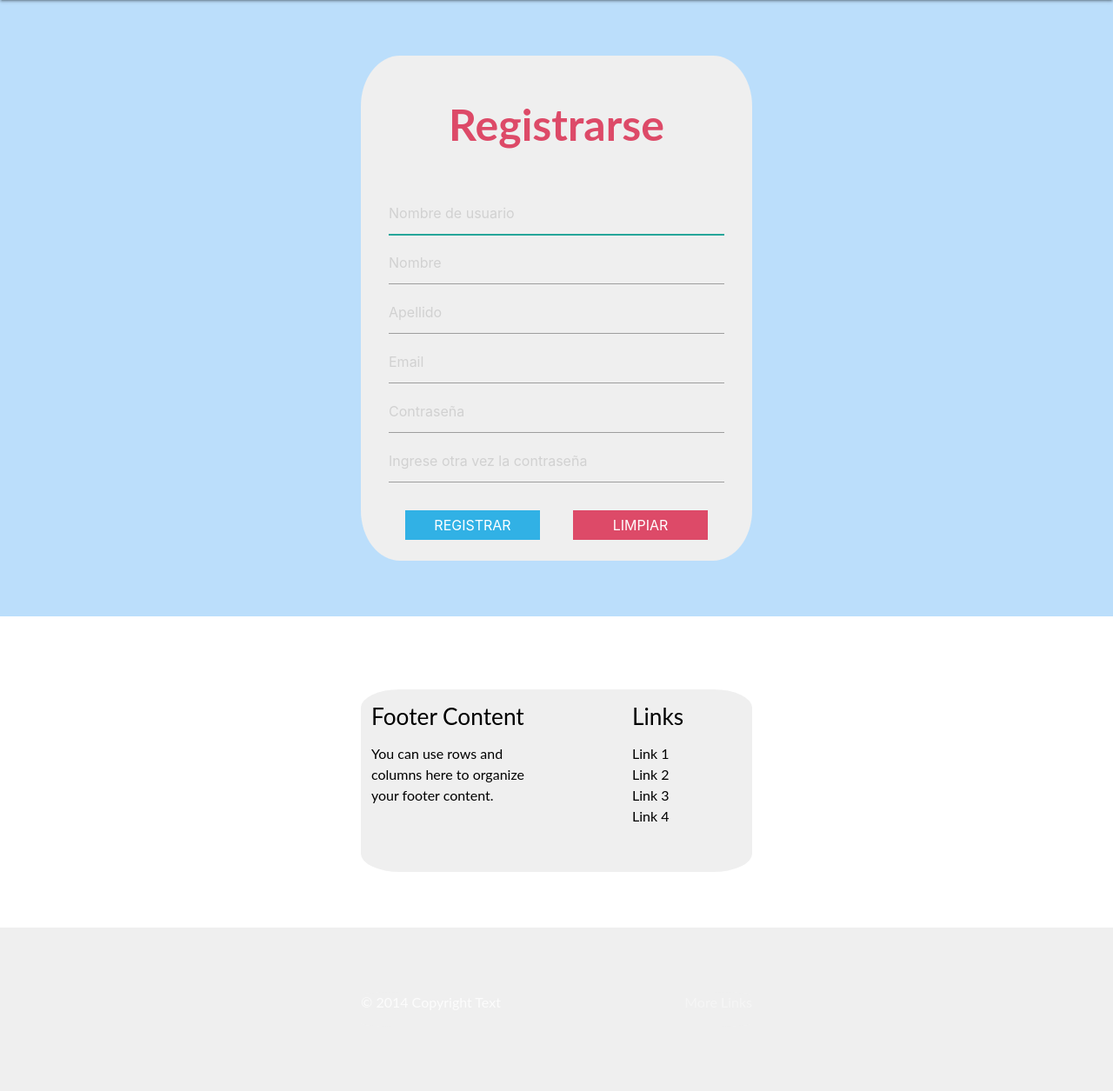
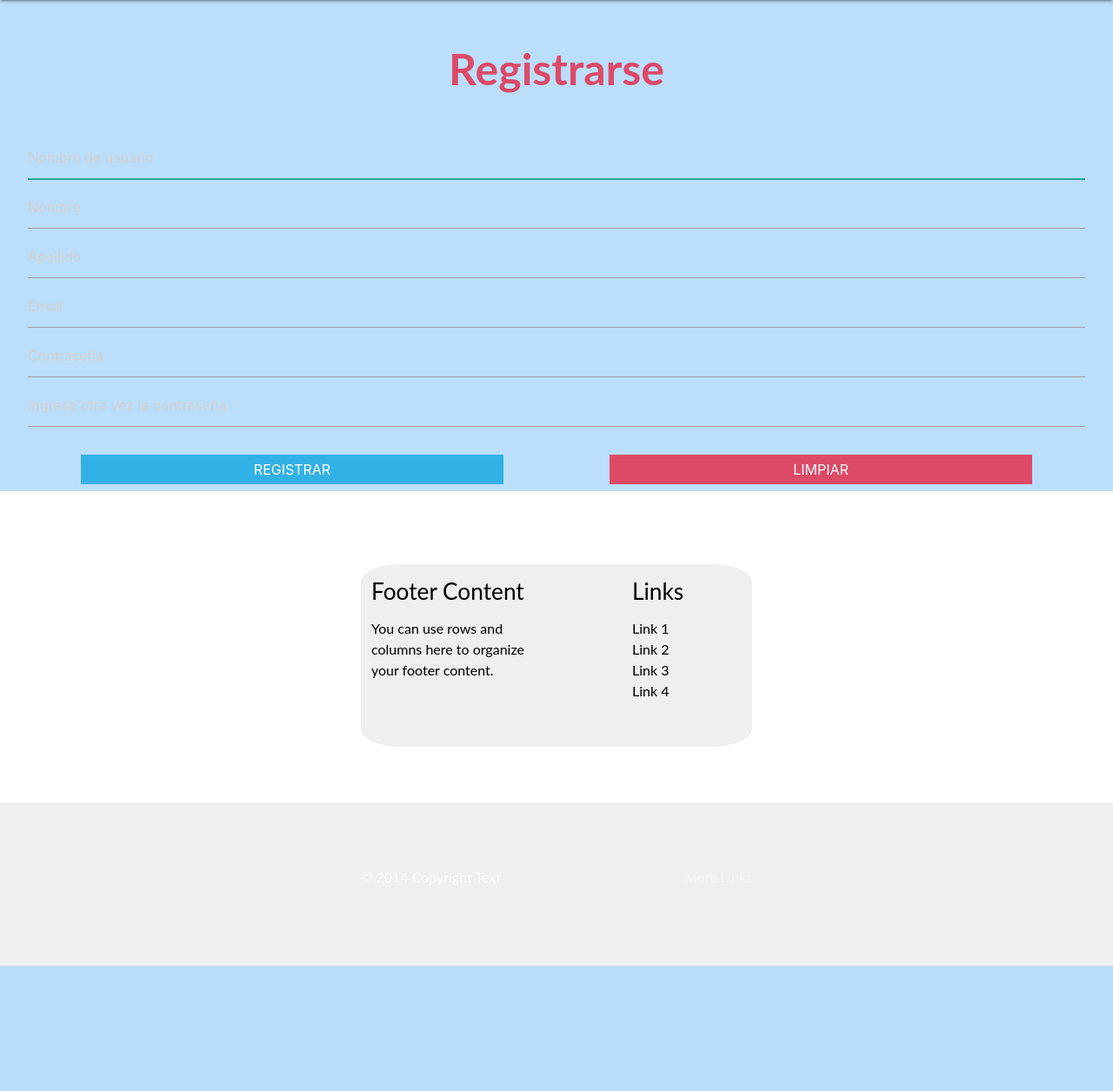
Before and after one commit to elwuapo/OKCasa, a Django app: page /registro in a window 1280 px wide. Shown: the part 64-1319 px from the top of the page at 87% size. After the commit the page ends 1175 px from the top, so only its background shows below. Run offline with Django 3.2, Linux system fonts and the light colour scheme; some libraries are stand-ins or nearby versions.

Commit message:
cambio de registro

```diff
--- a/web/templates/login.html
+++ b/web/templates/login.html
@@ -34,7 +34,7 @@
    </ul>
    <!------------------------------------------------------------------------------------------------------------------------->
    <!-- FORMULARIO -->
-    <div class="container">
+    <div class="contenedorxs">
         <div class="form__top">
             <h2><span>Iniciar Sesion</span></h2>
         </div>
@@ -54,7 +54,7 @@
             <a href="#" style="font-size:80%;">¿Has olvidado tu contraseña?</a>
 
             <div class="btn__form">
-                <input class="btn__submit" type="submit" value="REGISTRAR">
+                <input class="btn__submit" type="submit" value="INICIAR SESION">
                 <input class="btn__reset" type="reset" value="LIMPIAR">
             </div>
 
--- a/web/templates/registro.html
+++ b/web/templates/registro.html
@@ -34,7 +34,7 @@
    </ul>
    <!------------------------------------------------------------------------------------------------------------------------->
    <!-- FORMULARIO -->
-    <div class="container">
+    <div class="contenedorxs">
         <div class="form__top">
             <h2><span>Registrarse</span></h2>
         </div>
```
